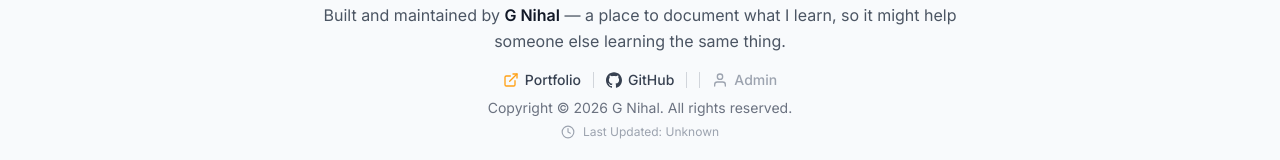
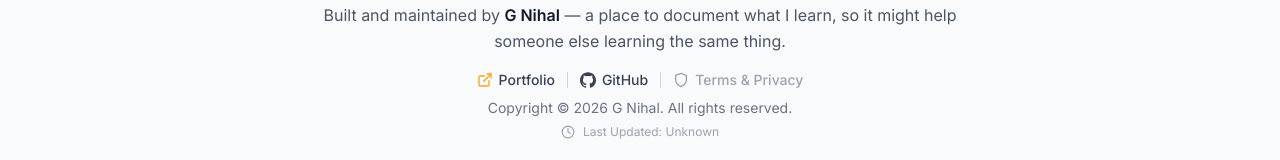
Before and after one commit to nihal705/MyCodeNotes, a React (Vite) app in the folder frontend/: page / in a window 1280 px wide. Shown: the part 649-809 px from the top of the page. Built offline with nearby package versions, Linux system fonts and the light colour scheme; no server answers.

Commit message:
feat: Add Terms & Privacy in footer

```diff
--- a/frontend/src/components/common/Footer.jsx
+++ b/frontend/src/components/common/Footer.jsx
@@ -1,7 +1,7 @@
 import { useState, useEffect } from 'react'
 import { Link } from 'react-router-dom'
-import { SiLeetcode, SiGithub } from 'react-icons/si'
-import { FiUser, FiClock, FiExternalLink } from 'react-icons/fi'
+import { SiGithub } from 'react-icons/si'
+import { FiUser, FiClock, FiExternalLink, FiShield } from 'react-icons/fi'
 import { profileApi } from '../../api/profile'
 
 const Footer = () => {
@@ -48,7 +48,7 @@ const Footer = () => {
       {/* Quick Links */}
       <div className="flex flex-wrap items-center justify-center gap-3">
         <a
-          href="https://your-portfolio-url.vercel.app"
+          href="https://gnihal.com"
           target="_blank"
           rel="noopener noreferrer"
           className="flex items-center gap-1.5 font-medium text-gray-700 hover:text-leetcode-yellow transition-all duration-200"
@@ -71,21 +71,20 @@ const Footer = () => {
 
         <div className="h-4 w-px bg-gray-300"></div>
 
-        <div className="h-4 w-px bg-gray-300"></div>
-
+        {/* Terms & Privacy - NEW */}
         <Link
-          to="/admin"
-          className="flex items-center gap-1.5 font-medium text-gray-400 hover:text-gray-700 transition-all duration-200"
+          to="/terms-privacy"
+          className="flex items-center gap-1.5 font-medium text-gray-400 hover:text-leetcode-yellow transition-all duration-200"
         >
-          <FiUser size={16} />
-          Admin
+          <FiShield size={16} />
+          Terms & Privacy
         </Link>
       </div>
 
       {/* Copyright & Last Updated */}
       <div className="flex flex-col items-center mt-2 -mb-3">
         <p className="text-center text-gray-500 text-sm px-4">
-          Copyright © {new Date().getFullYear()} <Link to="https://your-portfolio-url.vercel.app" className="hover:text-leetcode-yellow transition-colors">G Nihal</Link>. All rights reserved.
+          Copyright © {new Date().getFullYear()} <Link to="https://gnihal.com" className="hover:text-leetcode-yellow transition-colors">G Nihal</Link>. All rights reserved.
         </p>
         <div className="mt-1.5 flex items-center gap-2 text-xs text-gray-400">
           <FiClock size={14} />
```
